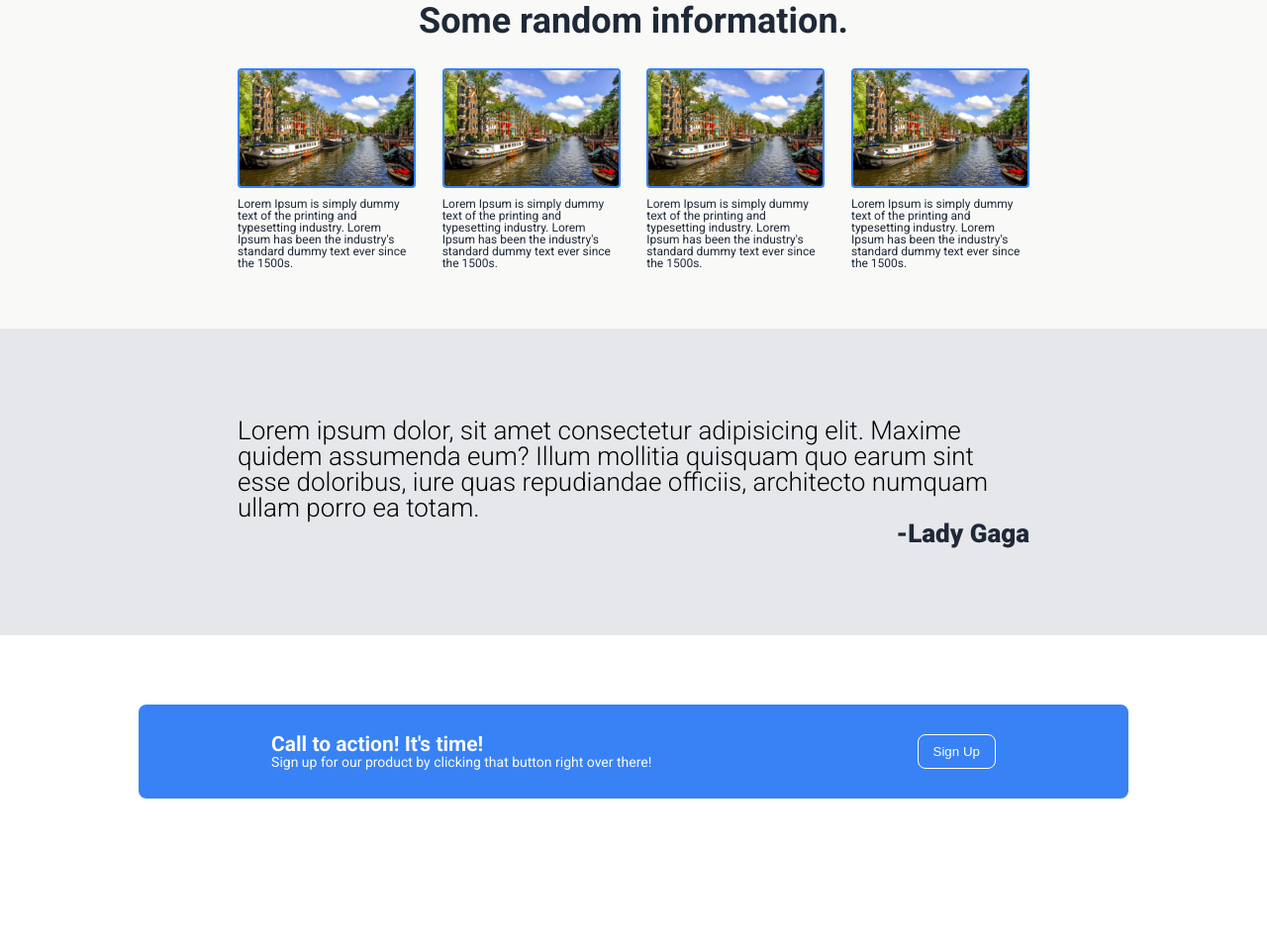
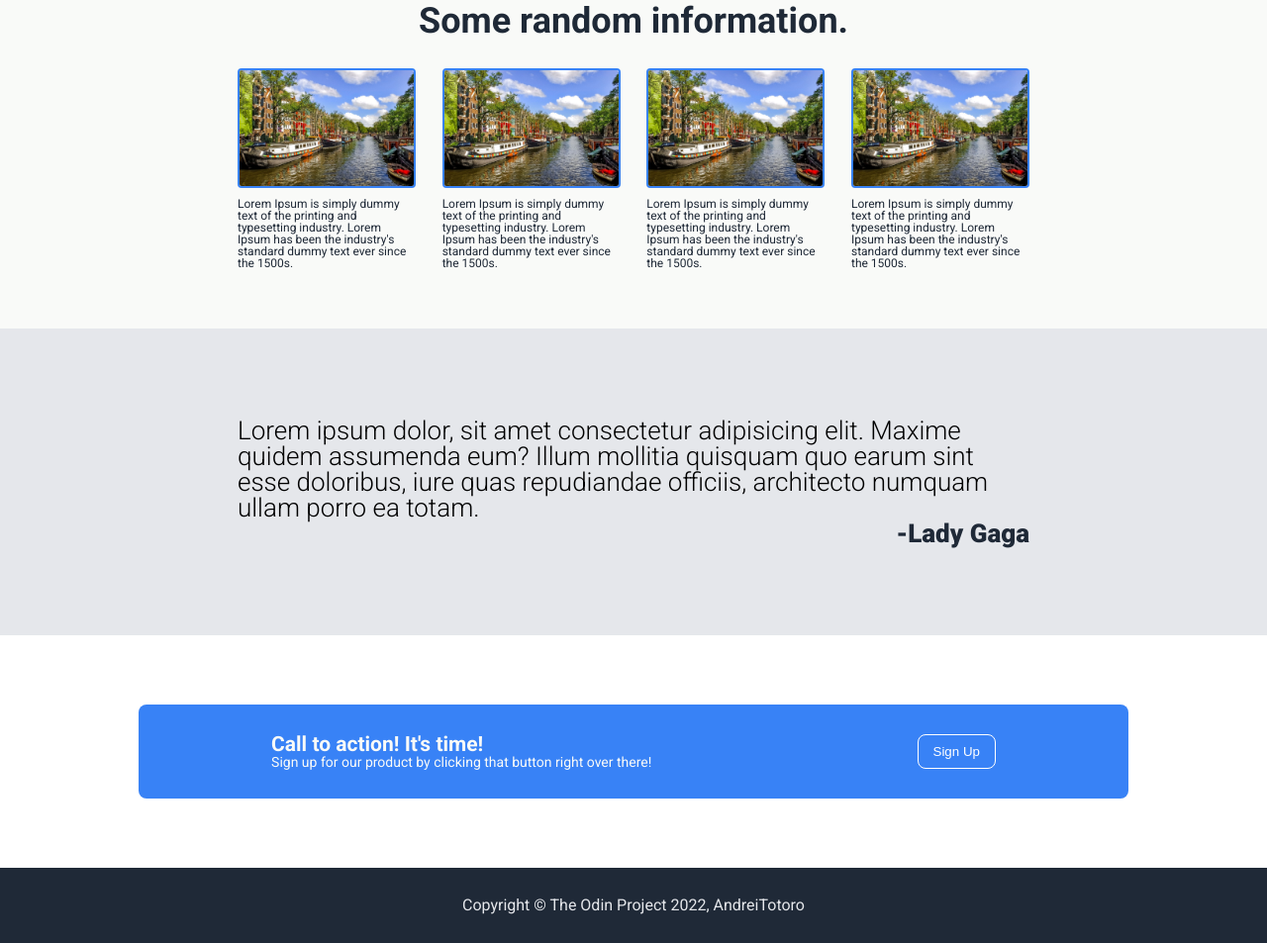
Before and after one commit to AndreiTotoro/landing-page, a plain HTML site: page index.html in a window 1280 px wide. Shown: the part 451-1404 px from the top of the page at 99% size. Before the commit the page ends 1328 px from the top, so only its background shows below. Drawn offline with Linux system fonts and the light colour scheme.

Commit message:
Added the footer

```diff
--- a/css/styles.css
+++ b/css/styles.css
@@ -177,3 +177,15 @@ main{
     padding-left: 15px;
     padding-right: 15px;
 }
+
+
+/* Footer */
+footer{
+    background-color: #1F2937;
+}
+
+footer p{
+    color: #E5E7EB;
+    text-align: center;
+    padding: 30px;
+}
--- a/index.html
+++ b/index.html
@@ -61,7 +61,7 @@
                 Lorem ipsum dolor, sit amet consectetur adipisicing elit. Maxime quidem assumenda eum? Illum mollitia quisquam quo earum sint esse doloribus, iure quas repudiandae officiis, architecto numquam ullam porro ea totam.
             </p>
             <p class="quoteauthor">
-                -Lady Gaga
+            -Lady Gaga
             </p>
         </div>
     </div>
@@ -77,7 +77,10 @@
         </div>
     </div>
 
-
+    <!-- Footer -->
+    <footer>
+        <p>Copyright © The Odin Project 2022, AndreiTotoro</p>
+    </footer>
 
 </body>
 </html>
```
